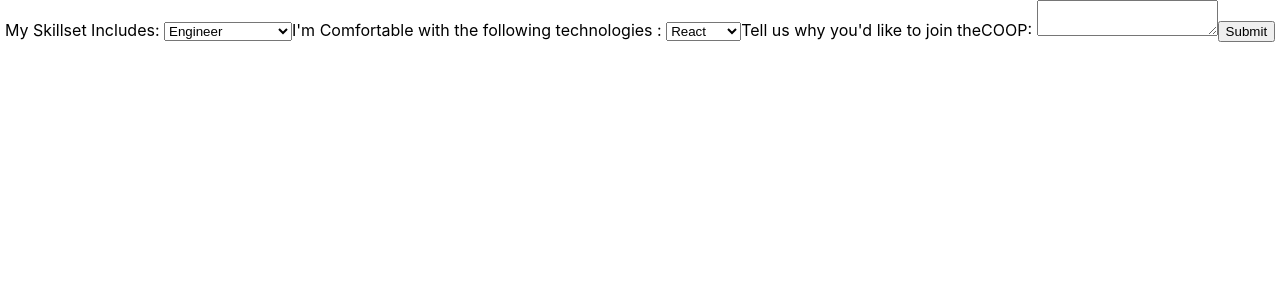
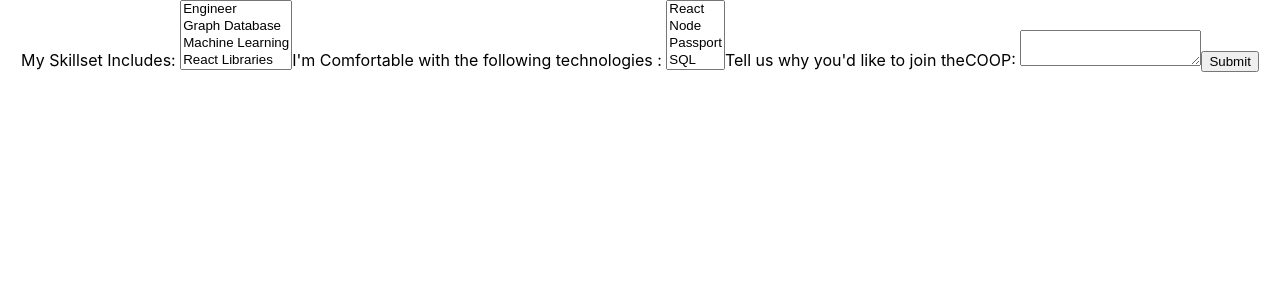
Before and after one commit to theCOOPcc/sign-up-form, a React (Create React App) app: page / in a window 1280 px wide. Shown: the top 300 px of the page. Built offline with nearby package versions, Linux system fonts and the light colour scheme.

Commit message:
add multiple selector to form...find better option?

```diff
--- a/src/components/Formik-stuff/JoinEngineerForm.js
+++ b/src/components/Formik-stuff/JoinEngineerForm.js
@@ -45,7 +45,9 @@ const JoinUsEngineer = () => {
         name="skillSet"
         id='skillSet'
         onChange={formik.handleChange}
-        value={formik.values.skillSet} >
+        value={formik.values.skillSet}
+        multiple
+        >
         <option value='engineer'>Engineer</option>
         <option value='graphData'>Graph Database</option>
         <option value='machLearn'>Machine Learning</option>
@@ -61,7 +63,9 @@ const JoinUsEngineer = () => {
         name="familiarTech"
         id='familiarTech'
         onChange={formik.handleChange}
-        value={formik.values.familiarTech} >
+        value={formik.values.familiarTech}
+        multiple
+        >
         <option value="react">React</option>
         <option value="node">Node</option>
         <option value="passport">Passport</option>
--- a/src/components/forms/MentorForm.jsx
+++ b/src/components/forms/MentorForm.jsx
@@ -45,6 +45,7 @@ export const MentorForm = () => {
             type='text'
             onChange={formik.handleChange}
             value={formik.values.helpWith}
+            multiple
             >
 						<option value="one-on">1:1 Mentoring</option>
 						<option value="group-pres">Group Presentations</option>
@@ -62,6 +63,7 @@ export const MentorForm = () => {
            name="availDates"
            onChange={formik.handleChange}
            value={formik.values.availDates}
+           multiple
            >
 						<option type="checkbox" value="monthly">
 							Monthly
```
